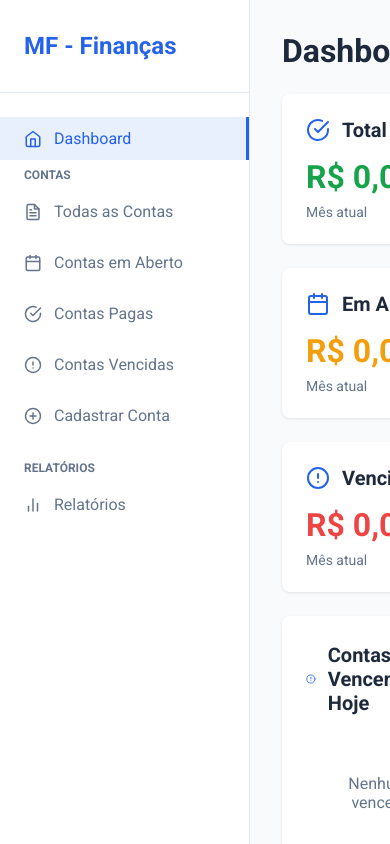
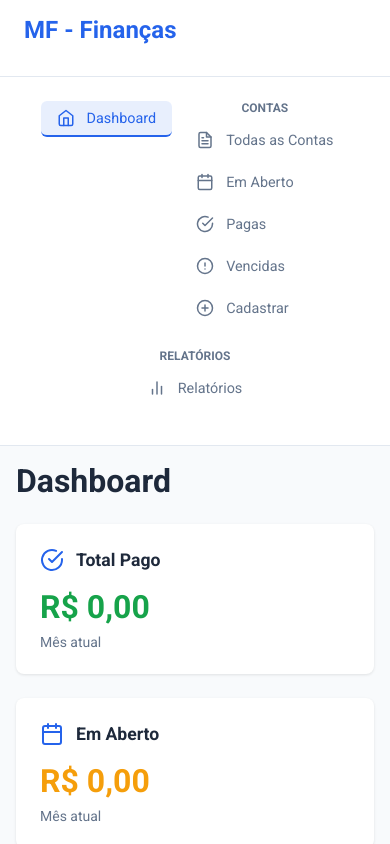
Before and after one commit to franciel-cmd/mf-financas, a React (Vite) app: page / in a window 390 px wide. Shown: the top 844 px of the page. Built offline with nearby package versions, Linux system fonts and the light colour scheme.

Commit message:
Melhorias de responsividade para dispositivos móveis

```diff
--- a/app/components/ContaItem.tsx
+++ b/app/components/ContaItem.tsx
@@ -26,6 +26,11 @@ const ContaHeader = styled.div`
   display: flex;
   justify-content: space-between;
   align-items: flex-start;
+
+  @media (max-width: 576px) {
+    flex-direction: column;
+    gap: 0.5rem;
+  }
 `;
 
 const ContaNome = styled.h3`
@@ -43,11 +48,20 @@ const ContaValor = styled.div`
 const ContaInfo = styled.div`
   display: flex;
   gap: 1.5rem;
+
+  @media (max-width: 576px) {
+    flex-wrap: wrap;
+    gap: 1rem;
+  }
 `;
 
 const InfoItem = styled.div`
   display: flex;
   flex-direction: column;
+
+  @media (max-width: 576px) {
+    min-width: calc(50% - 0.5rem);
+  }
 
   span:first-child {
     font-size: 0.75rem;
@@ -91,11 +105,15 @@ const StatusTag = styled.span<{ status: string }>`
   }};
 `;
 
-const AcoesConta = styled.div`
+const ContaAcoes = styled.div`
   display: flex;
-  justify-content: flex-end;
   gap: 0.5rem;
   margin-top: 0.5rem;
+
+  @media (max-width: 576px) {
+    justify-content: space-between;
+    width: 100%;
+  }
 `;
 
 const BotaoAcao = styled.button`
@@ -217,7 +235,7 @@ export function ContaItem({ conta }: ContaItemProps) {
         </InfoItem>
       )}
 
-      <AcoesConta>
+      <ContaAcoes>
         {conta.status !== 'paga' && (
           <BotaoAcao
             className="pagar"
@@ -246,7 +264,7 @@ export function ContaItem({ conta }: ContaItemProps) {
         >
           <FiTrash2 size={18} />
         </BotaoAcao>
-      </AcoesConta>
+      </ContaAcoes>
     </ContaCard>
   );
 }
--- a/app/components/Layout.tsx
+++ b/app/components/Layout.tsx
@@ -6,6 +6,10 @@ import styled from 'styled-components';
 const LayoutContainer = styled.div`
   display: flex;
   min-height: 100vh;
+
+  @media (max-width: 768px) {
+    flex-direction: column;
+  }
 `;
 
 const Sidebar = styled.aside`
@@ -13,6 +17,13 @@ const Sidebar = styled.aside`
   background-color: var(--surface);
   border-right: 1px solid var(--border);
   padding: 2rem 0;
+
+  @media (max-width: 768px) {
+    width: 100%;
+    padding: 1rem 0;
+    border-right: none;
+    border-bottom: 1px solid var(--border);
+  }
 `;
 
 const Logo = styled.div`
@@ -26,10 +37,20 @@ const Logo = styled.div`
 
 const NavList = styled.ul`
   list-style: none;
+
+  @media (max-width: 768px) {
+    display: flex;
+    flex-wrap: wrap;
+    justify-content: center;
+  }
 `;
 
 const NavItem = styled.li`
   margin-bottom: 0.5rem;
+
+  @media (max-width: 768px) {
+    margin: 0 0.25rem 0.5rem;
+  }
 `;
 
 const StyledNavLink = styled(NavLink)`
@@ -53,6 +74,17 @@ const StyledNavLink = styled(NavLink)`
   svg {
     margin-right: 0.75rem;
   }
+
+  @media (max-width: 768px) {
+    padding: 0.5rem 1rem;
+    font-size: 0.9rem;
+    border-radius: 0.375rem;
+
+    &.active {
+      border-right: none;
+      border-bottom: 2px solid var(--primary);
+    }
+  }
 `;
 
 const MainContent = styled.main`
@@ -60,6 +92,10 @@ const MainContent = styled.main`
   padding: 2rem;
   background-color: var(--background);
   overflow-y: auto;
+
+  @media (max-width: 768px) {
+    padding: 1rem;
+  }
 `;
 
 const NavSection = styled.div`
@@ -71,6 +107,15 @@ const NavSection = styled.div`
     color: var(--text-secondary);
     padding: 0 1.5rem;
     margin-bottom: 0.5rem;
+  }
+
+  @media (max-width: 768px) {
+    margin-bottom: 1rem;
+
+    h3 {
+      text-align: center;
+      padding: 0 1rem;
+    }
   }
 `;
 
@@ -96,22 +141,22 @@ export default function Layout() {
             </NavItem>
             <NavItem>
               <StyledNavLink to="/contas/em-aberto">
-                <FiCalendar size={18} /> Contas em Aberto
+                <FiCalendar size={18} /> Em Aberto
               </StyledNavLink>
             </NavItem>
             <NavItem>
               <StyledNavLink to="/contas/pagas">
-                <FiCheckCircle size={18} /> Contas Pagas
+                <FiCheckCircle size={18} /> Pagas
               </StyledNavLink>
             </NavItem>
             <NavItem>
               <StyledNavLink to="/contas/vencidas">
-                <FiAlertCircle size={18} /> Contas Vencidas
+                <FiAlertCircle size={18} /> Vencidas
               </StyledNavLink>
             </NavItem>
             <NavItem>
               <StyledNavLink to="/contas/cadastrar">
-                <FiPlusCircle size={18} /> Cadastrar Conta
+                <FiPlusCircle size={18} /> Cadastrar
               </StyledNavLink>
             </NavItem>
           </NavSection>
--- a/app/pages/Contas.tsx
+++ b/app/pages/Contas.tsx
@@ -11,6 +11,12 @@ const ContasHeader = styled.div`
   justify-content: space-between;
   align-items: center;
   margin-bottom: 1.5rem;
+
+  @media (max-width: 576px) {
+    flex-direction: column;
+    align-items: flex-start;
+    gap: 1rem;
+  }
 `;
 
 const ContasTitulo = styled.h1`
@@ -21,6 +27,11 @@ const ContasTitulo = styled.h1`
 const ContasAcoes = styled.div`
   display: flex;
   gap: 0.5rem;
+
+  @media (max-width: 576px) {
+    width: 100%;
+    justify-content: space-between;
+  }
 `;
 
 const ContasEmpty = styled.div`
--- a/app/pages/Dashboard.tsx
+++ b/app/pages/Dashboard.tsx
@@ -39,6 +39,12 @@ const CardHeader = styled.div`
     color: var(--text-primary);
     margin: 0;
   }
+
+  @media (max-width: 576px) {
+    h2 {
+      font-size: 1.1rem;
+    }
+  }
 `;
 
 const CardValue = styled.div<{ color?: string }>`
@@ -66,6 +72,12 @@ const ListHeader = styled.div`
   justify-content: space-between;
   align-items: center;
   margin-bottom: 1.5rem;
+
+  @media (max-width: 576px) {
+    flex-direction: column;
+    align-items: flex-start;
+    gap: 0.75rem;
+  }
 
   h2 {
     font-size: 1.25rem;
--- a/app/pages/Relatorios.tsx
+++ b/app/pages/Relatorios.tsx
@@ -9,6 +9,12 @@ const RelatoriosHeader = styled.div`
   justify-content: space-between;
   align-items: center;
   margin-bottom: 1.5rem;
+
+  @media (max-width: 576px) {
+    flex-direction: column;
+    align-items: flex-start;
+    gap: 1rem;
+  }
 `;
 
 const RelatoriosTitulo = styled.h1`
@@ -26,6 +32,11 @@ const RelatoriosTitulo = styled.h1`
 const RelatoriosAcoes = styled.div`
   display: flex;
   gap: 0.5rem;
+
+  @media (max-width: 576px) {
+    width: 100%;
+    justify-content: flex-end;
+  }
 `;
 
 const FiltroRelatorio = styled.div`
@@ -38,6 +49,11 @@ const FiltroRelatorio = styled.div`
 const FiltroForm = styled.form`
   display: flex;
   gap: 1rem;
+
+  @media (max-width: 768px) {
+    flex-direction: column;
+    gap: 0.75rem;
+  }
 `;
 
 const FiltroGrupo = styled.div`
```
Also changed, not shown: 1 other file (tests, documents, lock files or other folders).
